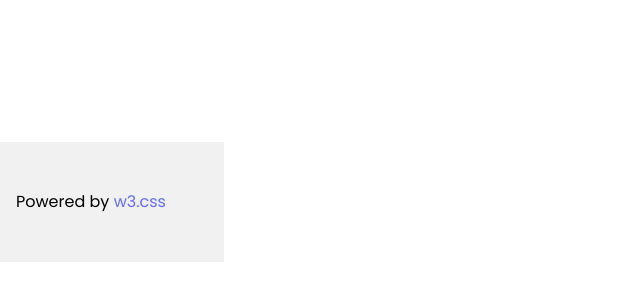
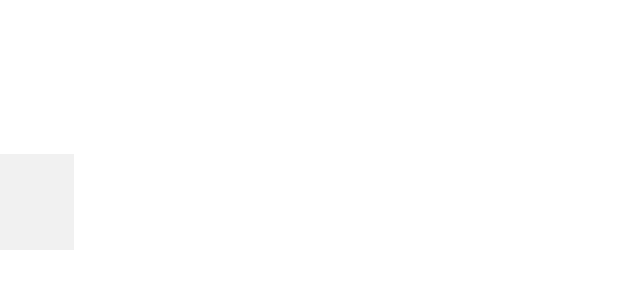
Before and after one commit to nanahjhna/rateCalculate, a React (Vite) app: page / in a window 1280 px wide. Shown: the part 236-536 px from the top of the page, without its empty margins (0-640 px from the left). Built offline with nearby package versions, Linux system fonts and the light colour scheme.

Commit message:
배너크기고치기

```diff
--- a/src/App.jsx
+++ b/src/App.jsx
@@ -21,17 +21,6 @@ function App() {
                     <p className="w3-right">
                         {/* 👇 2. 원하는 위치에 KakaoAd 컴포넌트를 추가합니다. */}
                         <KakaoAd />
-
-                        Powered by{" "}
-                        <a
-                            href="https://www.w3schools.com/w3css/default.asp"
-                            title="W3.CSS"
-                            target="_blank"
-                            rel="noreferrer"
-                            className="w3-hover-opacity"
-                        >
-                            w3.css
-                        </a>
                     </p>
                 </div>
             </div>
--- a/src/components/KakaoAd.jsx
+++ b/src/components/KakaoAd.jsx
@@ -22,9 +22,9 @@ const KakaoAd = () => {
         <ins
             className="kakao_ad_area"
             style={{ display: 'none' }}
-            data-ad-unit="DAN-OJQ9ukmkWGqkFdsV"
-            data-ad-width="300"
-            data-ad-height="250"
+            data-ad-unit="DAN-lc5XJZM03T9iOmxY"
+            data-ad-width="320"
+            data-ad-height="50"
         ></ins>
     );
 };
```
